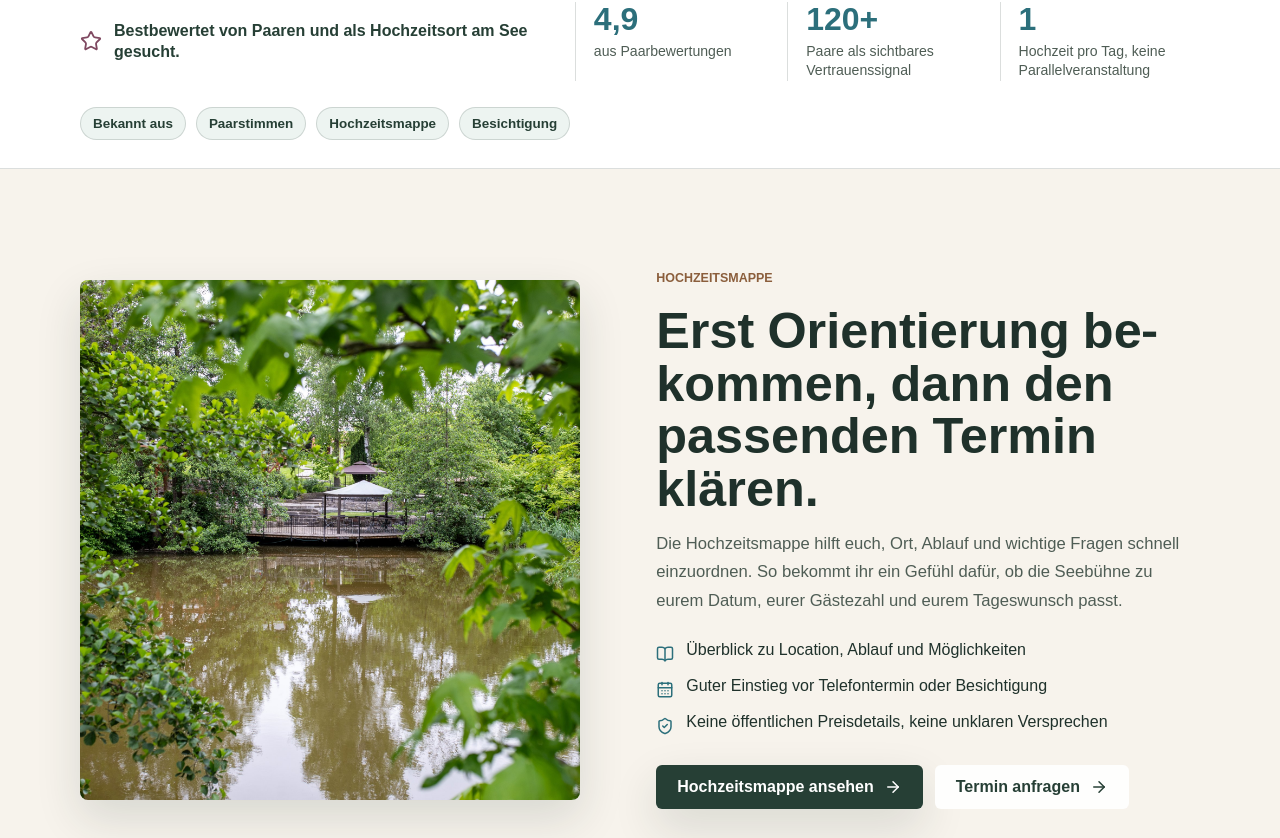
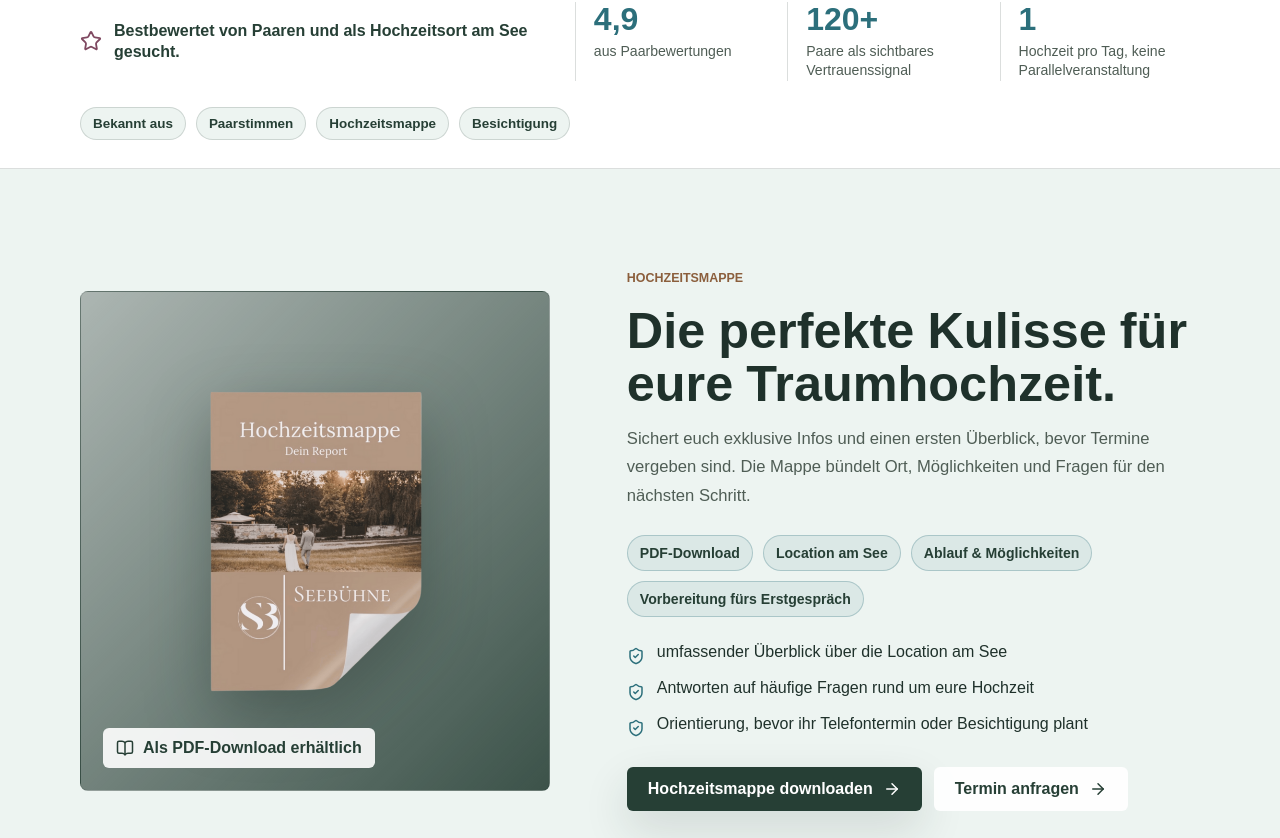
Before and after one commit to jonashildenbrand2710/landgut-seebuehne-vercel, a Next.js app: page / in a window 1280 px wide. Shown: the part 762-1600 px from the top of the page. Built offline with nearby package versions, Linux system fonts and the light colour scheme; no server answers; a web font is replaced by a local one.

Commit message:
Refine lead magnet and promise sections

```diff
--- a/app/globals.css
+++ b/app/globals.css
@@ -443,6 +443,71 @@ h2 {
   color: var(--green);
   font-size: 0.84rem;
   font-weight: 800;
+}
+
+.lead-magnet-section {
+  padding: clamp(70px, 8vw, 112px) 0;
+  background: var(--mist);
+}
+
+.lead-magnet-inner {
+  display: grid;
+  grid-template-columns: minmax(260px, 0.82fr) minmax(0, 1fr);
+  gap: clamp(30px, 6vw, 82px);
+  align-items: center;
+}
+
+.mappe-showcase {
+  position: relative;
+  display: grid;
+  place-items: center;
+  min-height: 500px;
+  padding: clamp(20px, 4vw, 46px);
+  overflow: hidden;
+  border: 1px solid var(--line);
+  border-radius: 8px;
+  background:
+    linear-gradient(135deg, rgba(255, 255, 255, 0.62), rgba(255, 255, 255, 0.1)),
+    var(--green);
+}
+
+.mappe-cover-image {
+  width: min(100%, 430px);
+  height: auto;
+  filter: drop-shadow(0 22px 32px rgba(18, 31, 26, 0.34));
+}
+
+.mappe-note {
+  position: absolute;
+  left: 22px;
+  bottom: 22px;
+  display: inline-flex;
+  align-items: center;
+  gap: 9px;
+  max-width: calc(100% - 44px);
+  padding: 10px 13px;
+  border-radius: 6px;
+  background: rgba(255, 255, 255, 0.9);
+  color: var(--green);
+  font-weight: 800;
+  line-height: 1.25;
+}
+
+.badge-row {
+  display: flex;
+  flex-wrap: wrap;
+  gap: 10px;
+  margin-top: 24px;
+}
+
+.badge-row span {
+  padding: 9px 12px;
+  border: 1px solid rgba(44, 111, 123, 0.28);
+  border-radius: 999px;
+  background: rgba(44, 111, 123, 0.09);
+  color: var(--green);
+  font-size: 0.88rem;
+  font-weight: 850;
 }
 
 .landing-split-section {
@@ -961,6 +1026,7 @@ h2 {
   .cta-inner,
   .footer-grid,
   .proof-inner,
+  .lead-magnet-inner,
   .landing-split,
   .landing-split.reverse,
   .section-heading-row,
@@ -985,6 +1051,10 @@ h2 {
   .landing-media,
   .landing-media.tall {
     min-height: 390px;
+  }
+
+  .mappe-showcase {
+    min-height: 440px;
   }
 
   .image-rail {
@@ -1094,6 +1164,20 @@ h2 {
     min-height: 310px;
   }
 
+  .mappe-showcase {
+    min-height: 360px;
+  }
+
+  .mappe-cover-image {
+    width: min(100%, 320px);
+  }
+
+  .mappe-note {
+    position: static;
+    justify-self: stretch;
+    margin-top: 14px;
+  }
+
   .inline-actions,
   .center-actions {
     align-items: stretch;
--- a/components/LandingSections.tsx
+++ b/components/LandingSections.tsx
@@ -18,6 +18,7 @@ import {
   landingAdvantages,
   landingBundles,
   landingGallery,
+  landingLeadMagnet,
   landingProblemSigns,
   landingPromises,
   landingProof,
@@ -69,38 +70,44 @@ export function ProofStrip() {
 }
 
 export function LeadMagnetSection() {
-  const image = imageLibrary.lake;
+  const cover = imageLibrary.mappeCover;
 
   return (
-    <section className="landing-split-section">
-      <div className="section-inner landing-split">
-        <div className="landing-media tall">
-          <Image src={image.src} alt={image.alt} fill sizes="(max-width: 900px) 100vw, 46vw" />
+    <section className="lead-magnet-section">
+      <div className="section-inner lead-magnet-inner">
+        <div className="mappe-showcase">
+          <Image
+            className="mappe-cover-image"
+            src={cover.src}
+            alt={cover.alt}
+            width={620}
+            height={620}
+            sizes="(max-width: 900px) 82vw, 42vw"
+          />
+          <div className="mappe-note">
+            <BookOpen aria-hidden="true" size={18} />
+            <span>Als PDF-Download erhältlich</span>
+          </div>
         </div>
         <div className="landing-copy">
-          <p className="eyebrow dark">Hochzeitsmappe</p>
-          <h2>Erst Orientierung bekommen, dann den passenden Termin klären.</h2>
-          <p>
-            Die Hochzeitsmappe hilft euch, Ort, Ablauf und wichtige Fragen
-            schnell einzuordnen. So bekommt ihr ein Gefühl dafür, ob die
-            Seebühne zu eurem Datum, eurer Gästezahl und eurem Tageswunsch passt.
-          </p>
+          <p className="eyebrow dark">{landingLeadMagnet.eyebrow}</p>
+          <h2>{landingLeadMagnet.title}</h2>
+          <p>{landingLeadMagnet.text}</p>
+          <div className="badge-row" aria-label="Inhalte der Hochzeitsmappe">
+            {landingLeadMagnet.badges.map((badge) => (
+              <span key={badge}>{badge}</span>
+            ))}
+          </div>
           <ul className="check-list compact">
-            <li>
-              <BookOpen aria-hidden="true" size={18} />
-              <span>Überblick zu Location, Ablauf und Möglichkeiten</span>
-            </li>
-            <li>
-              <CalendarDays aria-hidden="true" size={18} />
-              <span>Guter Einstieg vor Telefontermin oder Besichtigung</span>
-            </li>
-            <li>
-              <ShieldCheck aria-hidden="true" size={18} />
-              <span>Keine öffentlichen Preisdetails, keine unklaren Versprechen</span>
-            </li>
+            {landingLeadMagnet.points.map((point) => (
+              <li key={point}>
+                <ShieldCheck aria-hidden="true" size={18} />
+                <span>{point}</span>
+              </li>
+            ))}
           </ul>
           <div className="inline-actions">
-            <InternalCta href="/hochzeitsmappe">Hochzeitsmappe ansehen</InternalCta>
+            <InternalCta href="/hochzeitsmappe">Hochzeitsmappe downloaden</InternalCta>
             <InternalCta href="/termin-buchen" variant="secondary">
               Termin anfragen
             </InternalCta>
--- a/data/landing.ts
+++ b/data/landing.ts
@@ -41,36 +41,55 @@ export const landingProof = {
   mentions: ["Bekannt aus", "Paarstimmen", "Hochzeitsmappe", "Besichtigung"]
 };
 
+export const landingLeadMagnet = {
+  eyebrow: "Hochzeitsmappe",
+  title: "Die perfekte Kulisse für eure Traumhochzeit.",
+  text:
+    "Sichert euch exklusive Infos und einen ersten Überblick, bevor Termine vergeben sind. Die Mappe bündelt Ort, Möglichkeiten und Fragen für den nächsten Schritt.",
+  badges: ["PDF-Download", "Location am See", "Ablauf & Möglichkeiten", "Vorbereitung fürs Erstgespräch"],
+  points: [
+    "umfassender Überblick über die Location am See",
+    "Antworten auf häufige Fragen rund um eure Hochzeit",
+    "Orientierung, bevor ihr Telefontermin oder Besichtigung plant"
+  ]
+};
+
 export const landingPromises = [
   {
     number: "1",
     title: "Echte Exklusivität",
-    text: "Eine Hochzeit pro Tag, volle Aufmerksamkeit und ein privates Gefühl für euch und eure Gäste."
+    text:
+      "Unsere One-Wedding-Policy: eine Hochzeit pro Tag, 100% Aufmerksamkeit und keine fremden Gäste im Hintergrund."
   },
   {
     number: "2",
     title: "Digitale Betreuung",
-    text: "Moderne Planung trifft auf persönliche Hochzeitserfahrung, damit Fragen früh sortiert werden."
+    text:
+      "Moderne Planung trifft traditionelle Hochzeitsexpertise, damit ihr vor und während der Vorbereitung klare Orientierung habt."
   },
   {
     number: "3",
     title: "Individualität",
-    text: "Euer Tag soll nicht nach Paket von der Stange aussehen, sondern nach eurem Rahmen."
+    text:
+      "Maßgeschneiderte Konzepte statt vorgefertigter Hochzeitspakete: euer Tag soll zu euch und eurem Rahmen passen."
   },
   {
     number: "4",
     title: "Naturkulisse mit Sicherheit",
-    text: "See, Garten und Parkanlage wirken leicht, während Wege, Wetteroptionen und Ablauf mitgedacht werden."
+    text:
+      "Idyllischer See und 8.000 qm Park wirken leicht, während Wetter, Wege und Plan B von Anfang an mitgedacht werden."
   },
   {
     number: "5",
     title: "Nachhaltige Partner",
-    text: "Regionale Partner und bewusste Entscheidungen geben dem Tag Substanz statt bloßer Kulisse."
+    text:
+      "Regionale Partner und umweltbewusste Umsetzung geben dem Hochzeitstag Substanz, ohne die Feier schwer zu machen."
   },
   {
     number: "6",
-    title: "Keine Überraschungen",
-    text: "Leistungen, Möglichkeiten und Rahmen werden im Gespräch transparent eingeordnet."
+    title: "Preise ohne Überraschungen",
+    text:
+      "Leistungen, Getränke, Service und Rahmen werden transparent eingeordnet, damit ihr nicht mit Einzelzahlen jongliert."
   }
 ] satisfies LandingPromise[];
 
--- a/data/site.ts
+++ b/data/site.ts
@@ -21,6 +21,10 @@ export const imageLibrary = {
   lake: {
     src: "/images/onepage/raw/5c49018f-0803-4d36-b612-6f4b4d01f860.jpg",
     alt: "Seeblick und Außenbereich des Landgut Seebühne"
+  },
+  mappeCover: {
+    src: "/images/onepage/raw/1b946b01-a65f-46e8-aed9-8362e098cfbf.png",
+    alt: "Cover der Hochzeitsmappe des Landgut Seebühne"
   },
   ceremony: {
     src: "/images/onepage/raw/1c4571ed-5ba3-4882-bdfa-9ca0d8b120e7.png",
```
Also changed, not shown: public/images/onepage/raw/1b946b01-a65f-46e8-aed9-8362e098cfbf.png (added).
